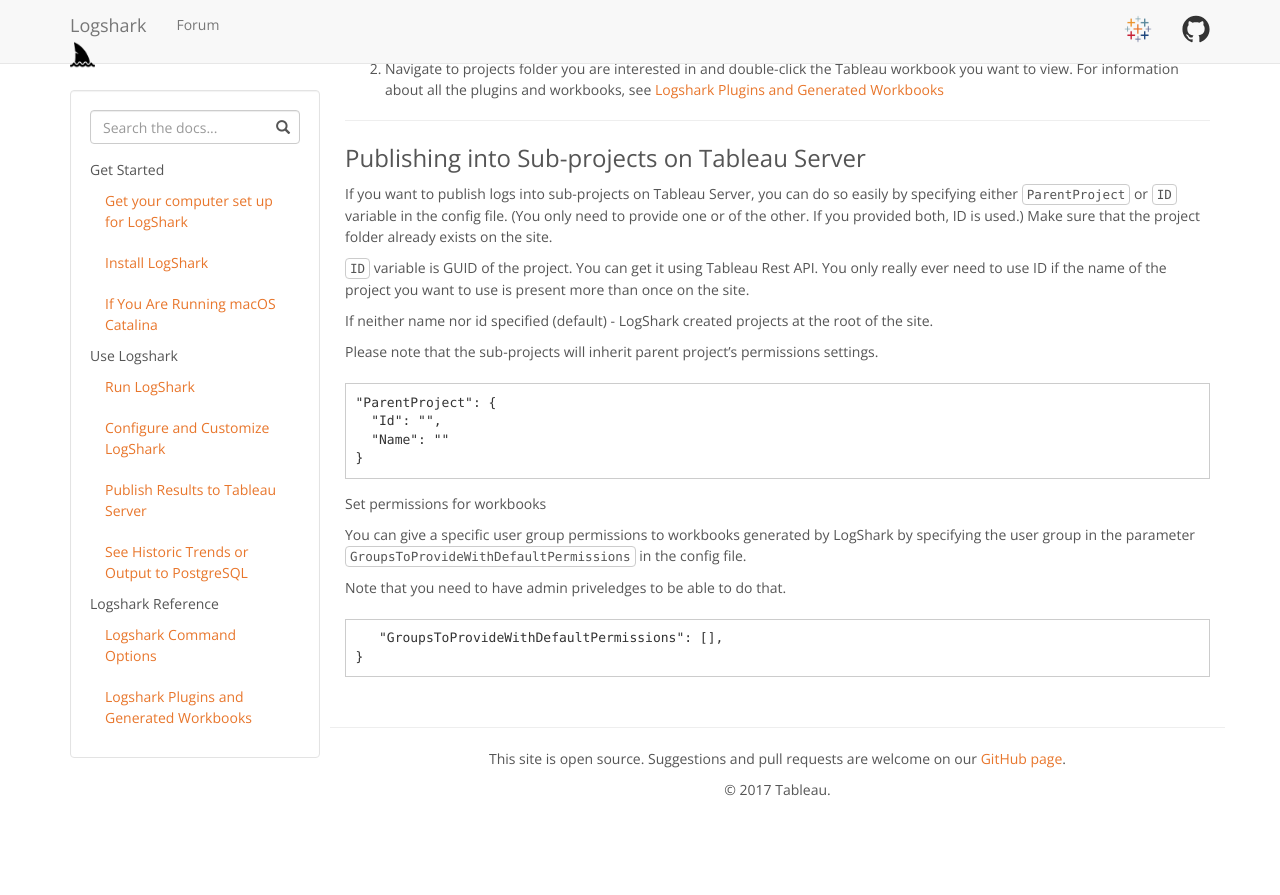
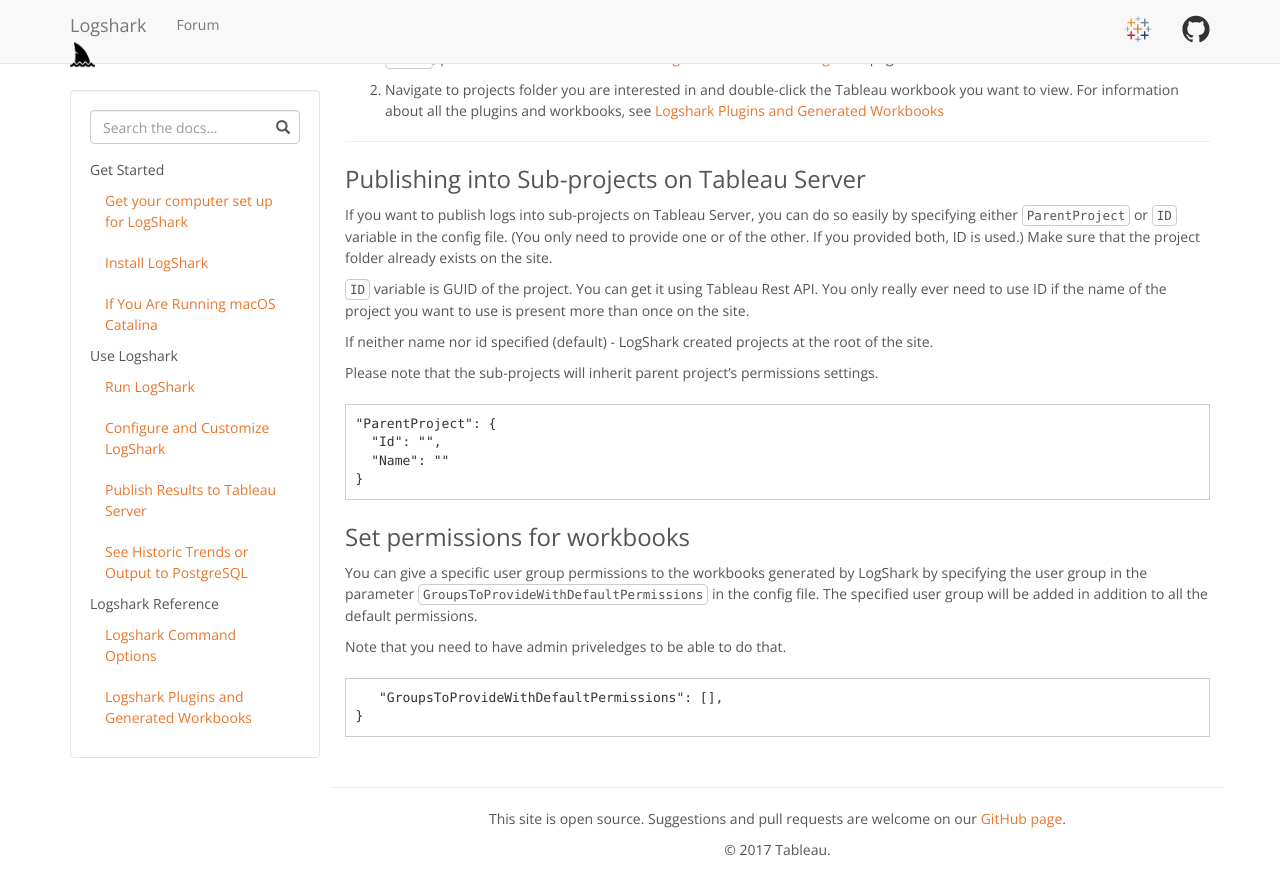
Before and after one commit to tableau/Logshark, a Jekyll site: the page built from docs/docs/logshark_server.md, in a window 1280 px wide and 900 px high, scrolled down 1328 px. Shown: the top 895 px of the window. Built offline with Jekyll 4.4.1, drawn with Linux system fonts in a browser that asks for light colours; before the commit the page ends 2168 px from its top, so only the background shows below that; some of the changed text lies outside the part shown.

Commit message:
Update logshark_server.md

````diff
--- a/docs/docs/logshark_server.md
+++ b/docs/docs/logshark_server.md
@@ -80,9 +80,9 @@
 }
 ```
 
-Set permissions for workbooks
+### Set permissions for workbooks
 
-You can give a specific user group permissions to workbooks generated by LogShark by specifying the user group in the parameter `GroupsToProvideWithDefaultPermissions` in the config file.
+You can give a specific user group permissions to the workbooks generated by LogShark by specifying the user group in the parameter `GroupsToProvideWithDefaultPermissions` in the config file. The specified user group will be added in addition to all the default permissions.
 
 Note that you need to have admin priveledges to be able to do that.
 
````
Also changed, not shown: other parts of docs/docs/logshark_server.md (+1 -1 lines).
